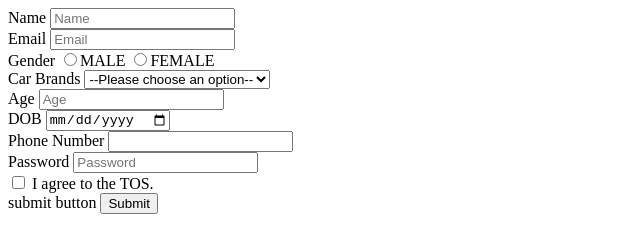
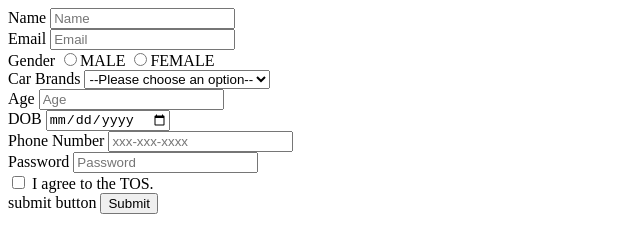
Before and after one commit to acciojob/signup-form-car-srimythri1018, a website: page main.html in a window 1280 px wide. Shown: the full height of the page, 0-640 px from the left. Drawn offline with Linux system fonts and the light colour scheme.

Commit message:
created a submission

```diff
--- a/main.html
+++ b/main.html
@@ -31,7 +31,7 @@
 		<label for="dob">DOB</label>
 		<input type="date" id="dob" required></br>
 		<label for="tel">Phone Number</label>
-		<input type="number" id="tel" required></br>
+		<input type="number" id="tel" required placeholder="xxx-xxx-xxxx"></br>
 		<label for="password">Password</label>
 		<input type="password" id="password" required placeholder="Password"></br>
 		<input type="checkbox" id="tos" required>
```
